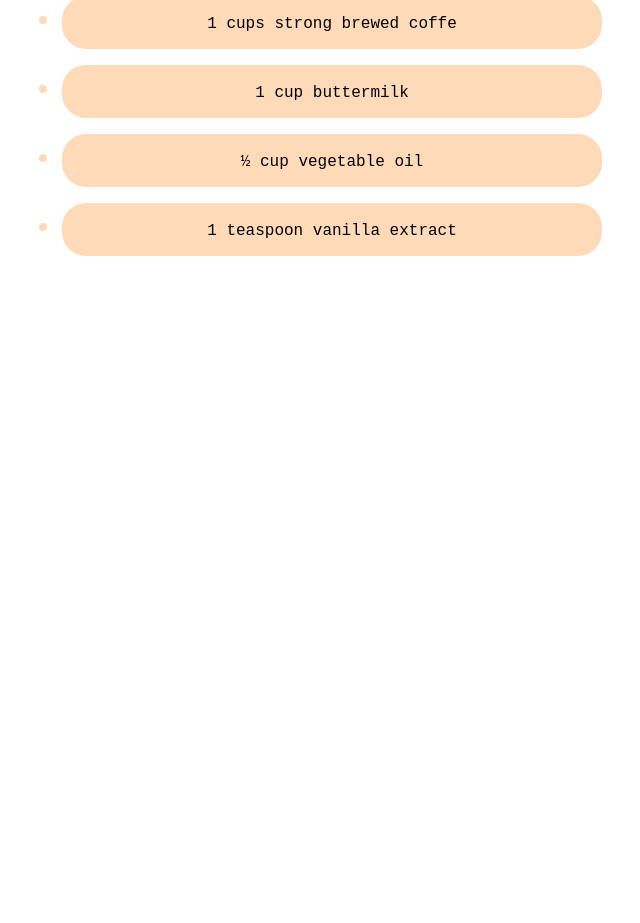
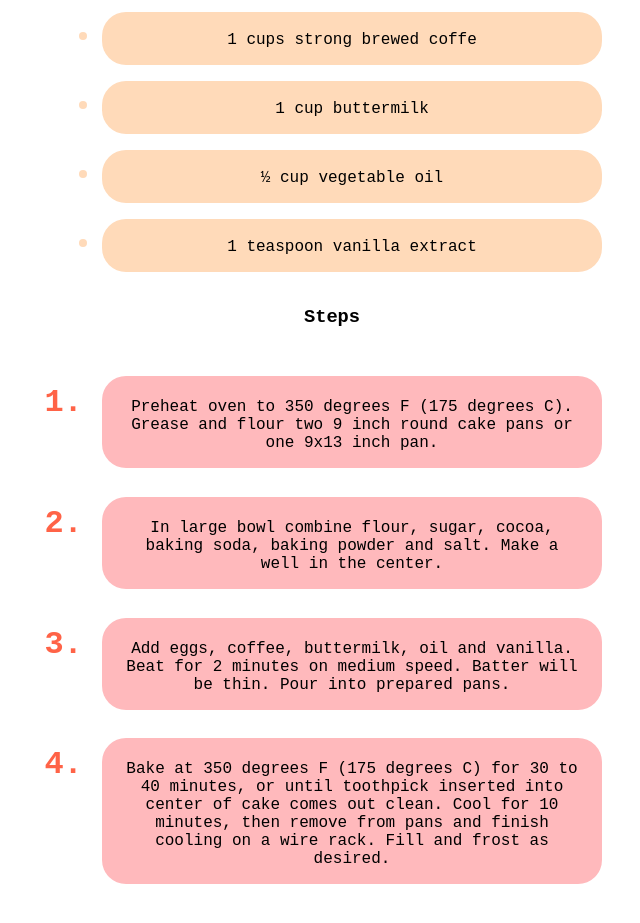
Before and after one commit to varma-cepahs/the-odin-recipes, a plain HTML site: page recipes/chocolate-cake.html in a window 1280 px wide. Shown: the part 1414-2337 px from the top of the page, without its empty margins (308-948 px from the left). Before the commit the page ends 1728 px from the top, so only its background shows below. Drawn offline with Linux system fonts and the light colour scheme.

```diff
--- a/recipes/chocolate-cake.html
+++ b/recipes/chocolate-cake.html
@@ -16,6 +16,7 @@
             I've made this recipe dozens of times over the last 10-15 years and every time I serve it, everyone always says it's the best chocolate cake they've ever had. It's extremely moist and dense, about as close as you can get to a brownie while still calling it cake. It's super easy to make. Everytime I have any other chocolate cake, it disappoints compared to this.
         </p>
         <h3>Ingredients</h3>
+        <div class="ingredients-styling">
         <ul>
             <li>1 ¾ cups all-purpose flour</li>
             <li>2 cups white sugar</li>
@@ -30,5 +31,23 @@
             <li>1 teaspoon vanilla extract</li>
         </ul>
     </div>
+        <h3>Steps</h3>
+        <div class="steps-styling">
+        <ol>
+            <li>
+                Preheat oven to 350 degrees F (175 degrees C). Grease and flour two 9 inch round cake pans or one 9x13 inch pan.
+            </li>
+            <li>
+                In large bowl combine flour, sugar, cocoa, baking soda, baking powder and salt. Make a well in the center.
+            </li>
+            <li>
+                Add eggs, coffee, buttermilk, oil and vanilla. Beat for 2 minutes on medium speed. Batter will be thin. Pour into prepared pans.
+            </li>
+            <li>
+                Bake at 350 degrees F (175 degrees C) for 30 to 40 minutes, or until toothpick inserted into center of cake comes out clean. Cool for 10 minutes, then remove from pans and finish cooling on a wire rack. Fill and frost as desired.
+            </li>
+        </ol>
+    </div>
+    </div>
 </body>
 </html>
--- a/style.css
+++ b/style.css
@@ -15,25 +15,37 @@
 
 }
 
-ul {
+.ingredients-styling li{
 	padding: 0;
 	margin: 0;
 	max-width: 700px;
 	position: relative;
 }
 
-li {
+.ingredients-styling li{
 	padding: 0.5rem 1.5rem 1rem;
 	border-radius: 1.5rem;
 	background: peachpuff;
 }
-
-li + li {
+.ingredients-styling li{
 	margin-top: 1rem;
 }
 
-::marker {
+.ingredients-styling ::marker {
 	font-weight: 600;
 	color: peachpuff;
 	font-size: 1.8rem;
 }
+
+.steps-styling ::marker{
+    font-weight: 600;
+    color: tomato;
+    font-size: 2rem;
+}
+
+.steps-styling li{
+    padding: 0.5rem 1.5rem 1rem;
+	border-radius: 1.5rem;
+	background: rgb(255, 185, 188);
+    margin-top: 1.8rem;
+}
```
Also changed, not shown: index.html (+2 -0 lines), recipes/tuna-noodle-casserol.html (added, +40 -0 lines), images/tuna-casserol.png (added).
